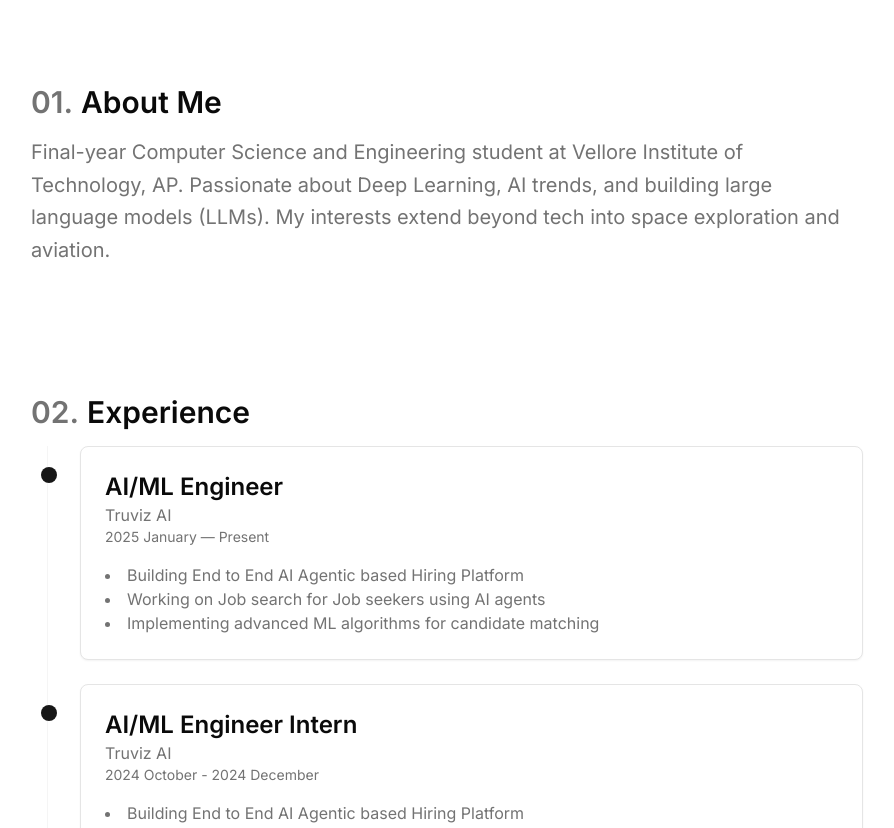
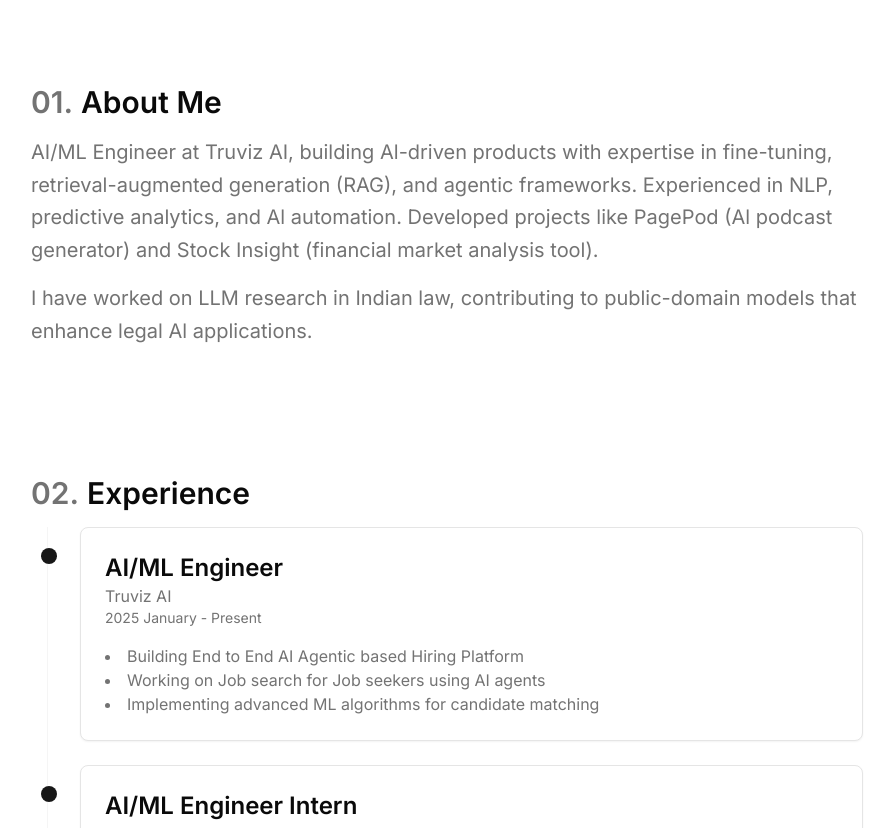
Before and after one commit to AjayK47/Portfolio-2, a Next.js app: page / in a window 1280 px wide. Shown: the part 460-1288 px from the top of the page, without its empty margins (193-1087 px from the left). Built offline with nearby package versions, Linux system fonts and the light colour scheme.

Commit message:
Update About Me section

```diff
--- a/app/page.tsx
+++ b/app/page.tsx
@@ -45,9 +45,10 @@ export default function Home() {
           <span className="text-muted-foreground">01.</span> About Me
         </h2>
         <p className="text-xl text-muted-foreground leading-relaxed">
-          Final-year Computer Science and Engineering student at Vellore Institute of Technology, AP.
-          Passionate about Deep Learning, AI trends, and building large language models (LLMs).
-          My interests extend beyond tech into space exploration and aviation.
+          AI/ML Engineer at Truviz AI, building Al-driven products with expertise in fine-tuning, retrieval-augmented generation (RAG), and agentic frameworks. Experienced in NLP, predictive analytics, and Al automation. Developed projects like PagePod (Al podcast generator) and Stock Insight (financial market analysis tool).
+        </p>
+        <p className="text-xl text-muted-foreground leading-relaxed mt-4">
+          I have worked on LLM research in Indian law, contributing to public-domain models that enhance legal Al applications.
         </p>
       </section>
 
@@ -61,7 +62,7 @@ export default function Home() {
             {
               title: "AI/ML Engineer",
               company: "Truviz AI",
-              date: "2025 January — Present",
+              date: "2025 January - Present",
               description: [
                 "Building End to End AI Agentic based Hiring Platform",
                 "Working on Job search for Job seekers using AI agents",
```
